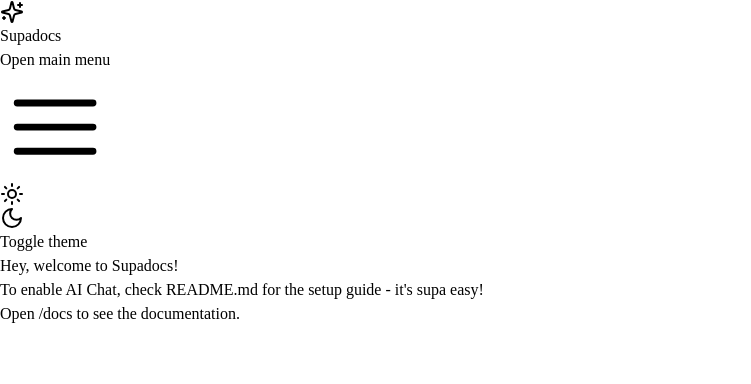
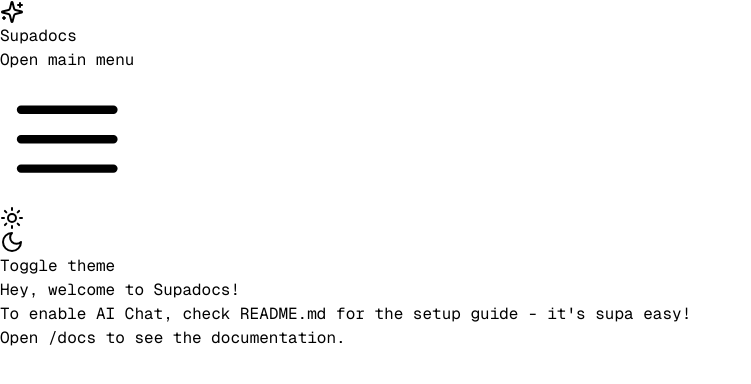
Before and after one commit to taishikato/supadocs-marketing, a Next.js app in the folder apps/web/: page / in a window 1280 px wide. Shown: the top 384 px of the page, without its empty margins (0-751 px from the left). Built offline with nearby package versions, Linux system fonts and the light colour scheme.

Commit message:
Add Geist font integration in DocsLayout component

```diff
--- a/apps/web/app/layout.tsx
+++ b/apps/web/app/layout.tsx
@@ -1,13 +1,8 @@
-import { Geist, Geist_Mono } from "next/font/google";
+import { Geist_Mono } from "next/font/google";
 
 import "@workspace/ui/globals.css";
 import { Providers } from "@/components/providers";
 import { ThemeProvider } from "@/components/theme-provider";
-
-const fontSans = Geist({
-  subsets: ["latin"],
-  variable: "--font-sans",
-});
 
 const fontMono = Geist_Mono({
   subsets: ["latin"],
@@ -21,9 +16,7 @@
 }>) {
   return (
     <html lang="en" suppressHydrationWarning>
-      <body
-        className={`${fontSans.variable} ${fontMono.variable} font-sans antialiased `}
-      >
+      <body className={`${fontMono.className} font-sans antialiased `}>
         <ThemeProvider
           attribute="class"
           defaultTheme="system"
```
Also changed, not shown: apps/web/app/docs/layout.tsx (+8 -2 lines).
